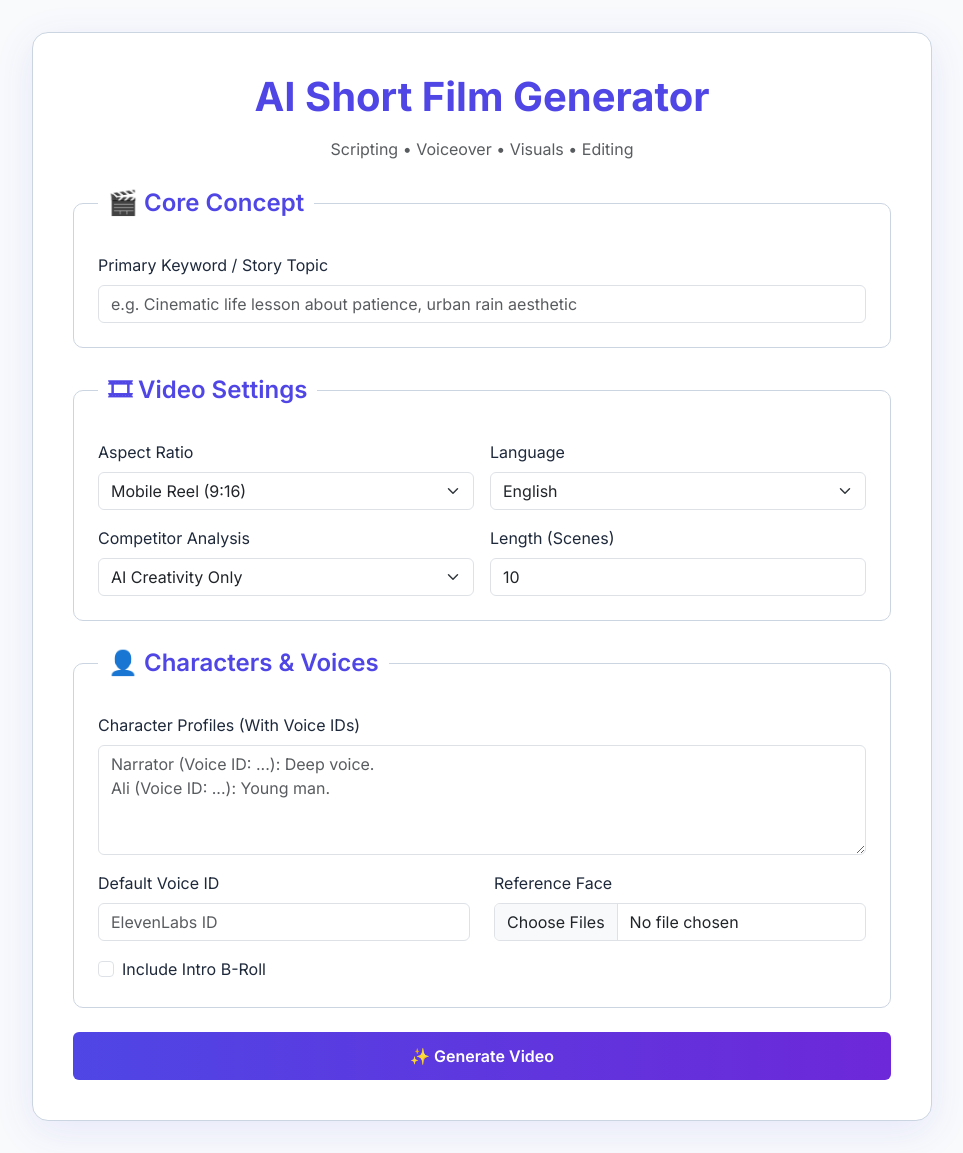
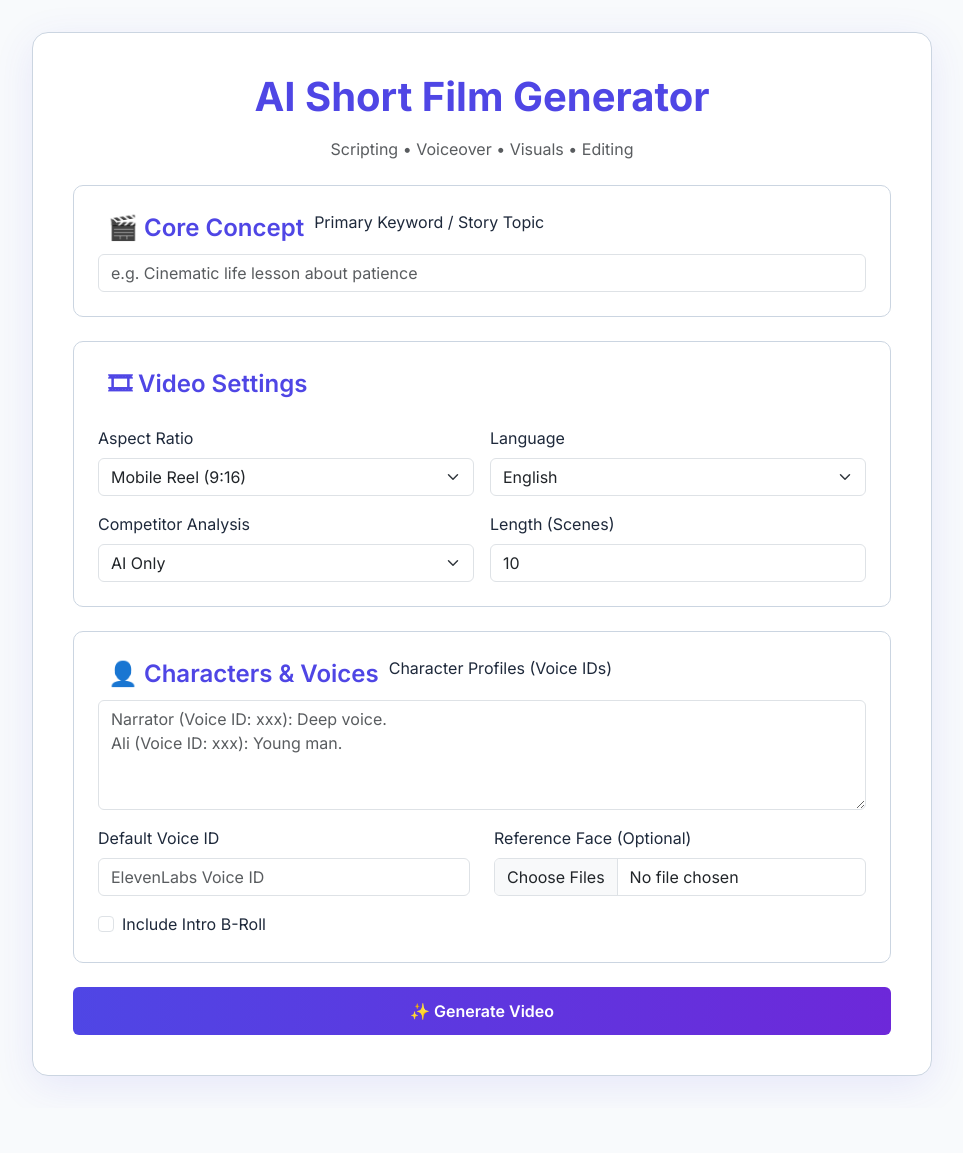
Before and after one commit to engnr823/youtube-video-automation, a Flask app: page / in a window 1280 px wide. Shown: the whole page, without its empty margins (158-1121 px from the left). After the commit the page ends 1078 px from the top, so only its background shows below. Run offline with Flask 3, Linux system fonts and the light colour scheme; parts of the project's set-up code (start-up, migrations or seed data) failed here and were passed over; some libraries are stand-ins or nearby versions.

Commit message:
Update index.html

```diff
--- a/templates/index.html
+++ b/templates/index.html
@@ -6,6 +6,7 @@
     <title>AI YouTube Video Suite 2.0</title>
     <link href="https://cdn.jsdelivr.net/npm/bootstrap@5.3.0/dist/css/bootstrap.min.css" rel="stylesheet">
     <link href="https://fonts.googleapis.com/css2?family=Inter:wght@400;500;600;700&display=swap" rel="stylesheet">
+
     <style>
         :root {
             --primary-color: #4f46e5;
@@ -31,23 +32,28 @@
         }
         h1 { color: var(--primary-color); font-weight: 700; text-align: center; margin-bottom: 1rem; }
         fieldset { border: 1px solid var(--border-color); padding: 1.5rem; border-radius: 10px; margin-bottom: 1.5rem; background: #fff; }
-        legend { font-weight: 600; color: var(--primary-color); padding: 0 10px; float: none; width: auto; }
-        .btn-primary { background-image: linear-gradient(to right, #4f46e5, #6d28d9); border: none; padding: 12px; font-weight: 600; width: 100%; }
+        legend { font-weight: 600; color: var(--primary-color); padding: 0 10px; width: auto; }
 
-        /* Status & Loader */
+        .btn-primary {
+            background-image: linear-gradient(to right, #4f46e5, #6d28d9);
+            border: none;
+            padding: 12px;
+            font-weight: 600;
+            width: 100%;
+        }
+
         #statusArea { display: none; text-align: center; margin-top: 20px; padding: 20px; border-radius: 8px; background: #e0e7ff; color: #3730a3; border: 1px solid #c7d2fe; }
-        .loader { display: inline-block; width: 1.5rem; height: 1.5rem; border: 3px solid currentColor; border-right-color: transparent; border-radius: 50%; animation: spin 0.75s linear infinite; vertical-align: middle; margin-right: 10px; }
+        .loader { display: inline-block; width: 1.5rem; height: 1.5rem; border: 3px solid currentColor; border-right-color: transparent; border-radius: 50%; animation: spin 0.75s linear infinite; margin-right: 10px; }
         @keyframes spin { 100% { transform: rotate(360deg); } }
 
-        /* Results Area */
         #resultArea { display: none; margin-top: 40px; animation: fadeIn 0.5s ease-in; }
         @keyframes fadeIn { from { opacity: 0; transform: translateY(10px); } to { opacity: 1; transform: translateY(0); } }
 
-        .video-wrapper { position: relative; width: 100%; background: #000; border-radius: 12px; overflow: hidden; box-shadow: 0 10px 30px rgba(0,0,0,0.2); margin-bottom: 20px; }
+        .video-wrapper { position: relative; width: 100%; background: #000; border-radius: 12px; overflow: hidden; margin-bottom: 20px; }
         video { width: 100%; display: block; }
 
         .metadata-box { background: #f1f5f9; padding: 20px; border-radius: 10px; border: 1px solid var(--border-color); }
-        .tag { display: inline-block; background: #e0e7ff; color: #4338ca; padding: 4px 10px; border-radius: 15px; font-size: 0.85rem; margin-right: 5px; margin-bottom: 5px; font-weight: 500; }
+        .tag { display: inline-block; background: #e0e7ff; color: #4338ca; padding: 4px 10px; border-radius: 15px; font-size: 0.85rem; margin: 4px; font-weight: 500; }
     </style>
 </head>
 
@@ -59,8 +65,9 @@
         <form id="generateForm">
             <fieldset>
                 <legend>🎬 Core Concept</legend>
-                <label for="keyword" class="form-label">Primary Keyword / Story Topic</label>
-                <input type="text" class="form-control" id="keyword" name="keyword" placeholder="e.g. Cinematic life lesson about patience, urban rain aesthetic" required>
+                <label class="form-label">Primary Keyword / Story Topic</label>
+                <input type="text" class="form-control" name="keyword"
+                       placeholder="e.g. Cinematic life lesson about patience" required>
             </fieldset>
 
             <fieldset>
@@ -73,6 +80,7 @@
                             <option value="youtube">YouTube (16:9)</option>
                         </select>
                     </div>
+
                     <div class="col-md-6">
                         <label class="form-label">Language</label>
                         <select class="form-select" name="language">
@@ -81,35 +89,41 @@
                             <option value="hindi">Hindi</option>
                         </select>
                     </div>
+
                     <div class="col-md-6">
                         <label class="form-label">Competitor Analysis</label>
                         <select class="form-select" name="scrape_provider">
-                            <option value="none">AI Creativity Only</option>
-                            <option value="scrapingbee">ScrapingBee Trends</option>
+                            <option value="none">AI Only</option>
+                            <option value="scrapingbee">ScrapingBee</option>
                         </select>
                     </div>
+
                     <div class="col-md-6">
                         <label class="form-label">Length (Scenes)</label>
-                        <input type="number" class="form-control" name="max_scenes" value="10" min="3" max="60" placeholder="Max 60">
+                        <input type="number" class="form-control" name="max_scenes" value="10" min="3" max="60">
                     </div>
                 </div>
             </fieldset>
 
             <fieldset>
                 <legend>👤 Characters & Voices</legend>
-                <label class="form-label">Character Profiles (With Voice IDs)</label>
-                <textarea class="form-control" id="character_details" rows="4" placeholder="Narrator (Voice ID: ...): Deep voice.&#10;Ali (Voice ID: ...): Young man."></textarea>
+
+                <label class="form-label">Character Profiles (Voice IDs)</label>
+                <textarea class="form-control" id="character_details" rows="4"
+                placeholder="Narrator (Voice ID: xxx): Deep voice.&#10;Ali (Voice ID: xxx): Young man."></textarea>
 
                 <div class="row mt-3">
                     <div class="col-md-6">
                         <label class="form-label">Default Voice ID</label>
-                        <input type="text" class="form-control" name="voice_selection" placeholder="ElevenLabs ID">
+                        <input type="text" class="form-control" name="voice_selection" placeholder="ElevenLabs Voice ID">
                     </div>
+
                     <div class="col-md-6">
-                        <label class="form-label">Reference Face</label>
+                        <label class="form-label">Reference Face (Optional)</label>
                         <input type="file" class="form-control" name="character_images" accept="image/*" multiple>
                     </div>
                 </div>
+
                 <div class="form-check mt-3">
                     <input class="form-check-input" type="checkbox" name="use_local_asset" value="true">
                     <label class="form-check-label">Include Intro B-Roll</label>
@@ -120,7 +134,8 @@
         </form>
 
         <div id="statusArea">
-            <span class="loader"></span> <span id="statusText">Initializing...</span>
+            <span class="loader"></span>
+            <span id="statusText">Initializing...</span>
         </div>
 
         <div id="resultArea">
@@ -130,9 +145,9 @@
                 <video id="finalVideo" controls playsinline preload="metadata"></video>
             </div>
 
-            <div class="text-center mb-4">
-                <p class="fw-bold text-muted">Generated Thumbnail:</p>
-                <img id="thumbnailPreview" src="" alt="Thumbnail" style="max-width: 200px; border-radius: 8px; box-shadow: 0 4px 10px rgba(0,0,0,0.1);">
+            <div class="text-center">
+                <p class="fw-bold text-muted">Generated Thumbnail</p>
+                <img id="thumbnailPreview" style="max-width:200px;border-radius:8px;">
             </div>
 
             <div class="text-center mb-4">
@@ -155,19 +170,20 @@
         const form = document.getElementById("generateForm");
         const statusArea = document.getElementById("statusArea");
         const resultArea = document.getElementById("resultArea");
+        const statusText = document.getElementById("statusText");
         const btn = document.getElementById("submitBtn");
 
         form.onsubmit = async (e) => {
             e.preventDefault();
+
             btn.disabled = true;
             resultArea.style.display = "none";
             statusArea.style.display = "block";
-            document.getElementById("statusText").innerText = "Submitting Task...";
+            statusText.innerText = "Submitting Task...";
 
             const formData = new FormData(form);
+
             const details = document.getElementById("character_details").value;
-
-            // Send character details as a separate field
             if (details.trim()) {
                 formData.append("characters", details);
             }
@@ -176,7 +192,9 @@
                 const res = await fetch("/generate", { method: "POST", body: formData });
                 const data = await res.json();
                 if (data.status === "error") throw new Error(data.message);
+
                 pollTask(data.task_id);
+
             } catch (err) {
                 showError(err.message);
             }
@@ -195,8 +213,9 @@
                         clearInterval(interval);
                         showError(data.message);
                     } else {
-                        document.getElementById("statusText").innerText = data.message || "AI is working...";
+                        statusText.innerText = data.message || "AI is working...";
                     }
+
                 } catch (e) {
                     clearInterval(interval);
                     showError("Connection lost.");
@@ -208,38 +227,35 @@
             statusArea.style.display = "none";
             resultArea.style.display = "block";
 
-            // 1. Setup Video & Thumbnail Poster
-            const vid = document.getElementById("finalVideo");
-            vid.src = data.video_url;
-            if(data.thumbnail_url) {
-                vid.poster = data.thumbnail_url;
+            document.getElementById("finalVideo").src = data.video_url;
+
+            if (data.thumbnail_url) {
                 document.getElementById("thumbnailPreview").src = data.thumbnail_url;
             }
 
-            // 2. Setup Metadata
             document.getElementById("downloadBtn").href = data.video_url;
+
             if (data.metadata) {
-                document.getElementById("metaTitle").innerText = data.metadata.title || "No Title";
+                document.getElementById("metaTitle").innerText = data.metadata.title || "";
                 document.getElementById("metaDesc").innerText = data.metadata.description || "";
 
-                const tagsDiv = document.getElementById("metaTags");
-                tagsDiv.innerHTML = "";
-                (data.metadata.tags || []).forEach(tag => {
-                    const span = document.createElement("span");
-                    span.className = "tag";
-                    span.innerText = tag;
-                    tagsDiv.appendChild(span);
+                const tags = data.metadata.tags || [];
+                const div = document.getElementById("metaTags");
+                div.innerHTML = "";
+
+                tags.forEach(t => {
+                    const s = document.createElement("span");
+                    s.className = "tag";
+                    s.innerText = t;
+                    div.appendChild(s);
                 });
             }
-
-            btn.disabled = false;
-            btn.innerText = "Generate Another";
         }
 
         function showError(msg) {
             statusArea.style.background = "#fee2e2";
             statusArea.style.color = "#b91c1c";
-            document.getElementById("statusText").innerHTML = `<strong>Error:</strong> ${msg}`;
+            statusText.innerHTML = `<strong>Error:</strong> ${msg}`;
             btn.disabled = false;
         }
     </script>
```
